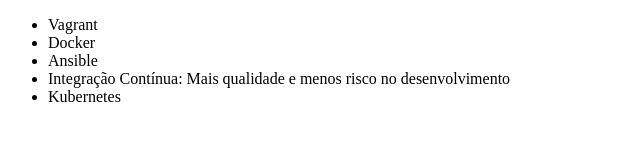
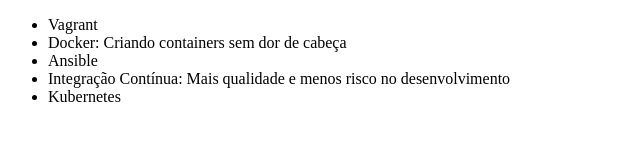
Before and after one commit to TabareIgnacio/alura-git, a plain HTML site: page index.html in a window 1280 px wide. Shown: the whole page, without its empty margins (0-640 px from the left). Drawn offline with Linux system fonts and the light colour scheme.

Commit message:
Atualizando nome do curso de Docker

```diff
--- a/index.html
+++ b/index.html
@@ -7,7 +7,8 @@
 <body>
     <ul>
         <li>Vagrant</li>
-        <li>Docker</li>
+        <li>Docker: Criando containers sem dor de cabeça
+        </li>
         <li>Ansible</li>
         <li>Integração Contínua: Mais qualidade e menos risco no desenvolvimento</li>
         <li>Kubernetes</li>
```
